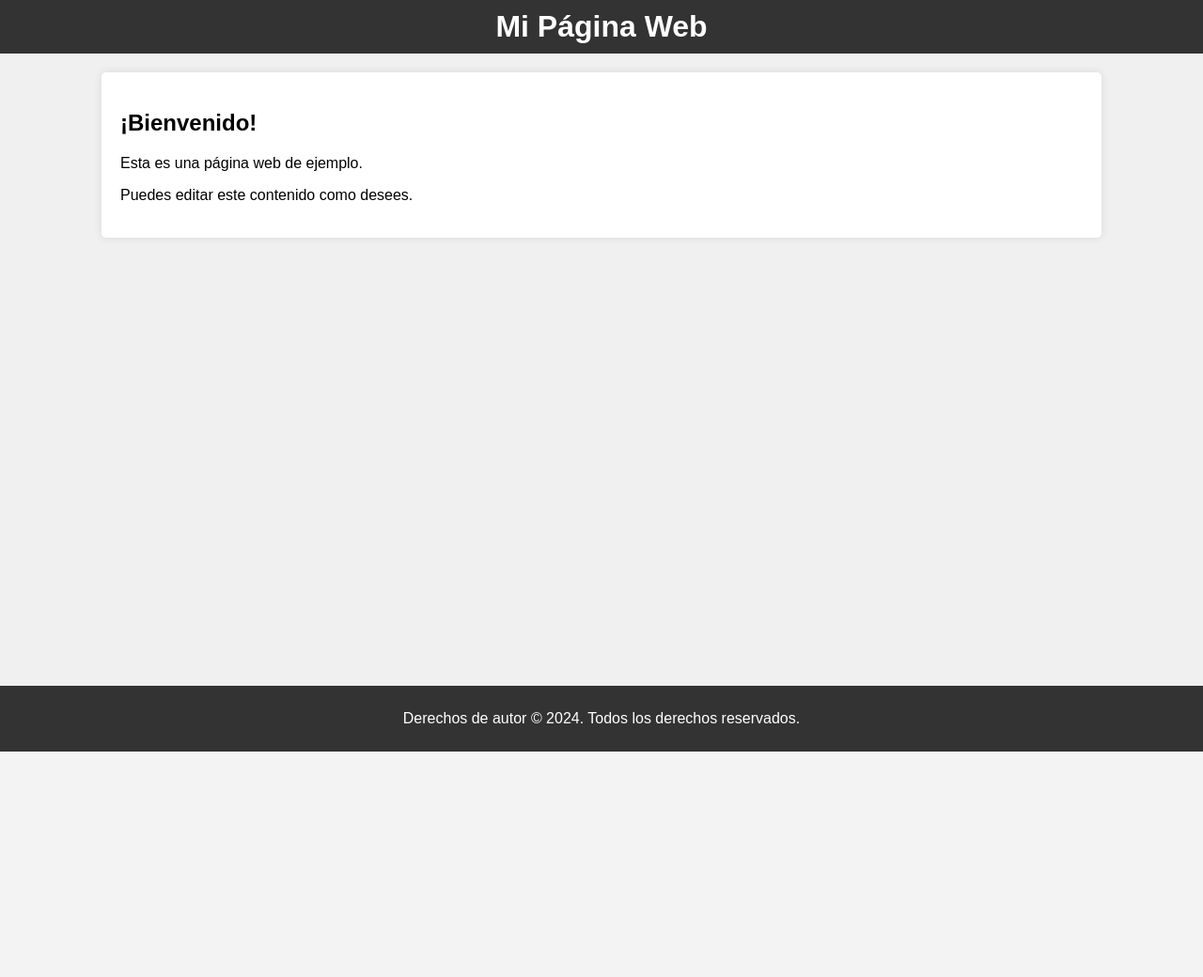
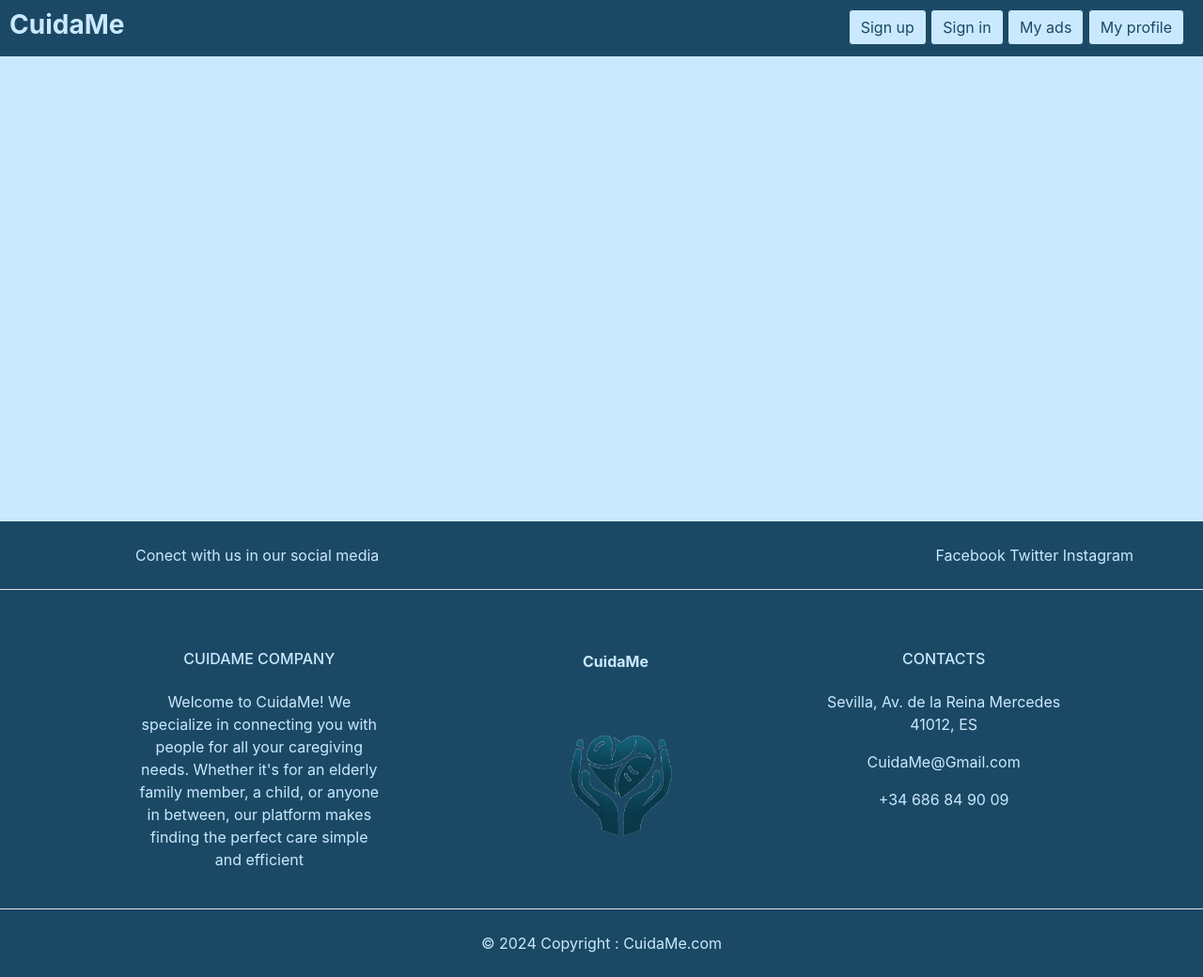
Before and after one commit to Galeon2098/CuidaME, a Django app: page / in a window 1280 px wide. Shown: the whole page at 94% size. Before the commit the page ends 800 px from the top, so only its background shows below. Run offline with Django 4.2, Linux system fonts and the light colour scheme.

Commit message:
barra de navegación y pagina base hechos

```diff
--- /dev/null
+++ b/main/static/css/base.css
@@ -0,0 +1,49 @@
+:root {
+    --h1-font-weight: 400;
+    --h2-font-weight: 400;
+    --primary-bg-color: #cae9ff;
+    --seconday-bg-color: #AEC4C4;
+  }
+
+  body {
+    background-color: var(--primary-bg-color);
+    min-height: 130vh;
+    margin: 0;
+    display: flex;
+    flex-direction: column;
+  }
+
+  header {
+    min-height: 50px;
+  }
+
+  main {
+    flex: 1;
+
+  }
+
+  footer {
+    min-width: 50px;
+
+  }
+
+  header > section > nav {
+    margin-right: 20px;
+  }
+
+  .base-header-primary {
+    display: flex;
+    justify-content: space-between;
+    height: 60px;
+    background-color: #1B4965;
+
+  }
+
+  #header > a > img {
+    margin-right: 10px;
+  }
+  .btn {
+    background-color: #cae9ff;;
+    color: #1B4965;
+    border-color: #1B4965;
+}
--- /dev/null
+++ b/main/templates/base.html
@@ -0,0 +1,102 @@
+{% load static %}
+<!DOCTYPE html>
+<html lang="en">
+<head>
+  <meta charset="UTF-8">
+  <meta name="viewport" content="width=device-width, initial-scale=1.0">
+  <title>{% block title %}{% endblock title %} - CuidaMe</title>
+  <link rel="stylesheet" href="https://cdn.jsdelivr.net/npm/bootstrap@4.0.0/dist/css/bootstrap.min.css" integrity="sha384-Gn5384xqQ1aoWXA+058RXPxPg6fy4IWvTNh0E263XmFcJlSAwiGgFAW/dAiS6JXm" crossorigin="anonymous">
+  <link rel="preconnect" href="https://fonts.googleapis.com">
+  <link rel="preconnect" href="https://fonts.gstatic.com" crossorigin>
+  <link href="https://fonts.googleapis.com/css2?family=Lato:wght@300&display=swap" rel="stylesheet">
+
+  <link rel="stylesheet" href="{% static "css/base.css" %}">
+  {% block header %}{% endblock header %}
+</head>
+<body>
+  <header>
+    <section class="base-header-primary"  style="padding-top: 10px;">
+        <h3 style="padding-left: 10px; color: #cae9ff;"><strong>CuidaMe</strong></h3>
+        <nav>
+        {% if request.user.is_authenticated %}
+          <a class="btn " href="/" role="button">Cerrar Sesión</a>
+          <a class="btn " href="/" role="button">Historial</a>
+        {% else %}
+          <a class="btn " href="/" role="button">Sign up</a>
+          <a class="btn" href="/" role="button">Sign in</a>
+          <a class="btn " href="/" role="button">My ads</a>
+
+        {% endif %}
+        <a class="btn" href="/" role="button">My profile</a>
+      </nav>
+    </section>
+    <section class="base-header-secondary">
+      <h2>{% block description %}{% endblock description %}</h2>
+    </section>
+  </header>
+  <main>
+    {% block content %}
+
+    {% endblock content %}
+  </main>
+  <footer class="text-center text-lg-start bg-light text-muted "  >
+    <section class="d-flex justify-content-center justify-content-lg-between p-4 border-bottom"  style="background-color:  #1B4965">
+      <div class="me-5 d-none d-lg-block" style="padding-left:120px ;color: #cae9ff;">
+        <span>Conect with us in our social media</span>
+      </div>
+      <div style="padding-right:50px">
+        <a href="https://www.facebook.com/UniversidaddeSevillaoficial" target="_blank" class="me-4 text-reset" style=" color: #cae9ff;">
+          <i class="fab fa-facebook-f"></i>
+          Facebook
+        </a>
+        <a href="https://twitter.com/unisevilla" target="_blank" class="me-4 text-reset" style=" color: #cae9ff;">
+          <i class="fab fa-twitter"></i>
+          Twitter
+        </a>
+        <a href="https://www.instagram.com/unisevilla/" target="_blank" class="me-4 text-reset" style=" color: #cae9ff;">
+          <i class="fab fa-instagram"></i>
+          Instagram
+        </a>
+      </div>
+    </section>
+    <section class="d-flex justify-content-center justify-content-lg-between p--1 border-bottom" style="background-color:  #1B4965">
+      <div class="container text-center text-md-start mt-5">
+        <div class="row mt-3">
+          <div class="col-md-3 col-lg-4 col-xl-3 mx-auto mb-4">
+            <h6 class="text-uppercase fw-bold mb-4"  style=" color: #cae9ff;">
+              <i class="fas fa-gem me-3"></i> CuidaMe Company
+            </h6>
+            <p  style=" color: #cae9ff;">
+                Welcome to CuidaMe! We specialize in connecting you with people for all your caregiving needs.
+                Whether it's for an elderly family member, a child, or anyone in between, our platform makes finding the perfect care simple and efficient
+            </p>
+         </div>
+          <div class="col-md-2 col-lg-2 col-xl-2 mx-auto mb-4">
+
+            <p>
+                <strong><a href="/" class="text-reset" style=" color: #cae9ff; padding-left:30px">CuidaMe</a></strong>
+
+            </p>
+
+            <img src="{% static 'Images/App_logo.png' %}" alt="Logo de CuidaMe" width="200" height="200">
+
+          </div>
+          <div class="col-md-4 col-lg-3 col-xl-3 mx-auto mb-md-0 mb-4"  style=" color: #cae9ff;">
+            <h6 class="text-uppercase fw-bold mb-4">Contacts</h6>
+            <p><i class="fas fa-home me-3"></i> Sevilla, Av. de la Reina Mercedes 41012, ES</p>
+            <p>
+              <i class="fas fa-envelope me-3"></i>
+              CuidaMe@Gmail.com
+            </p>
+            <p><i class="fas fa-phone me-3"></i> +34 686 84 90 09</p>
+          </div>
+        </div>
+      </div>
+    </section>
+    <div class="text-center p-4" style="background-color: #1B4965  ; color: #cae9ff;"">
+      © 2024 Copyright :
+      <a class="text-reset fw-bold"style=" color: #cae9ff;" href="/">CuidaMe.com</a>
+    </div>
+  </footer>
+</body>
+    </html>
--- a/main/templates/main/home.html
+++ b/main/templates/main/home.html
@@ -1,3 +1,5 @@
+{% extends "base.html" %}
+
 <!DOCTYPE html>
 <html lang="es">
 <head>
```
Also changed, not shown: main/static/Images/App_Logo.png (added), main/static/Images/Chat.png (added).
